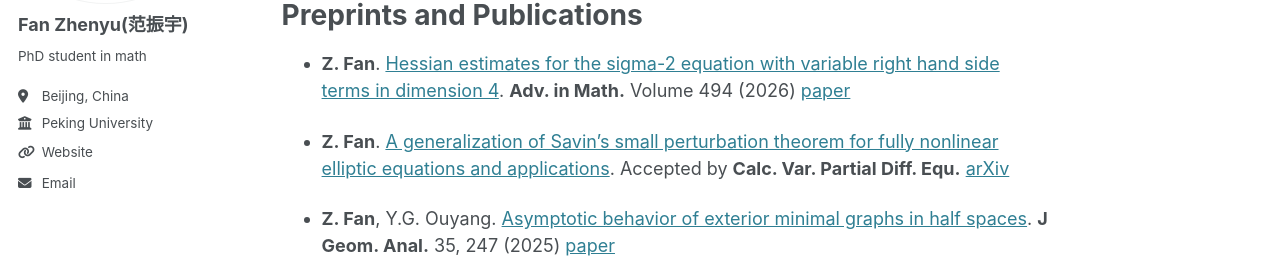
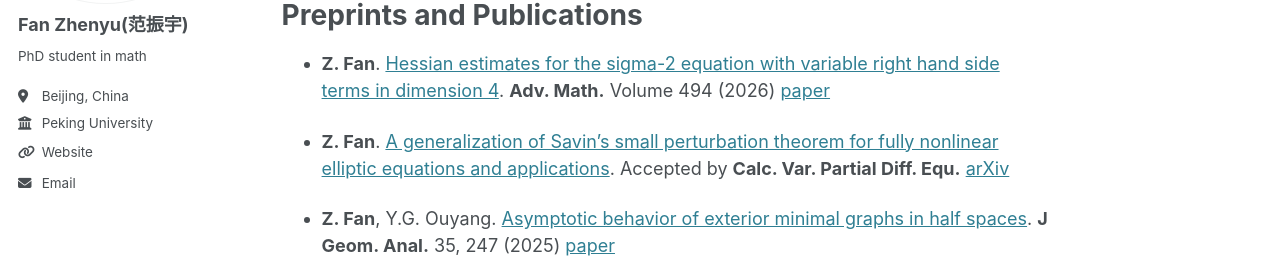
Before and after one commit to fanzymath/fanzymath.github.io, a Jekyll site: the page built from _pages/about.md, in a window 1280 px wide and 900 px high, scrolled down 722 px. Shown: the part 236-508 px from the top of the window. Built offline with Jekyll 4.4.1, drawn with Linux system fonts in a browser that asks for light colours.

```diff
--- a/_pages/about.md
+++ b/_pages/about.md
@@ -40,7 +40,7 @@ Teaching Assistant, Advanced Math C, 2023 fall at PKU
 
 Preprints and Publications
 ======
-- **Z. Fan**. [Hessian estimates for the sigma-2 equation with variable right hand side terms in dimension 4](https://doi.org/10.1016/j.aim.2026.110953). **Adv. in Math.** Volume 494 (2026)  [paper](https://doi.org/10.1016/j.aim.2026.110953)
+- **Z. Fan**. [Hessian estimates for the sigma-2 equation with variable right hand side terms in dimension 4](https://doi.org/10.1016/j.aim.2026.110953). **Adv. Math.** Volume 494 (2026)  [paper](https://doi.org/10.1016/j.aim.2026.110953)
 
 - **Z. Fan**. [A generalization of Savin's small perturbation theorem for fully nonlinear elliptic equations and applications](https://doi.org/10.48550/arXiv.2509.01138). Accepted by **Calc. Var. Partial Diff. Equ.** [arXiv](https://doi.org/10.48550/arXiv.2509.01138)
 
```
